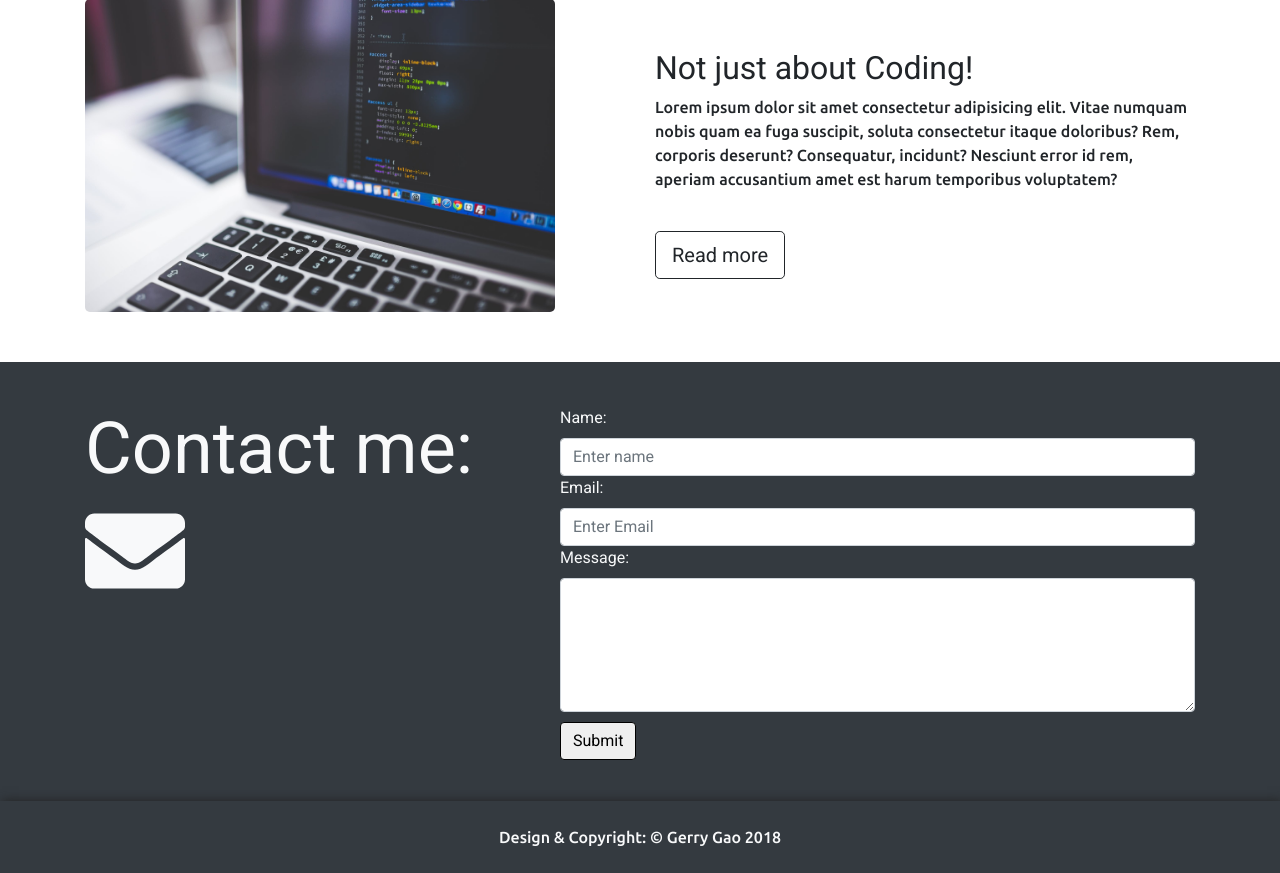
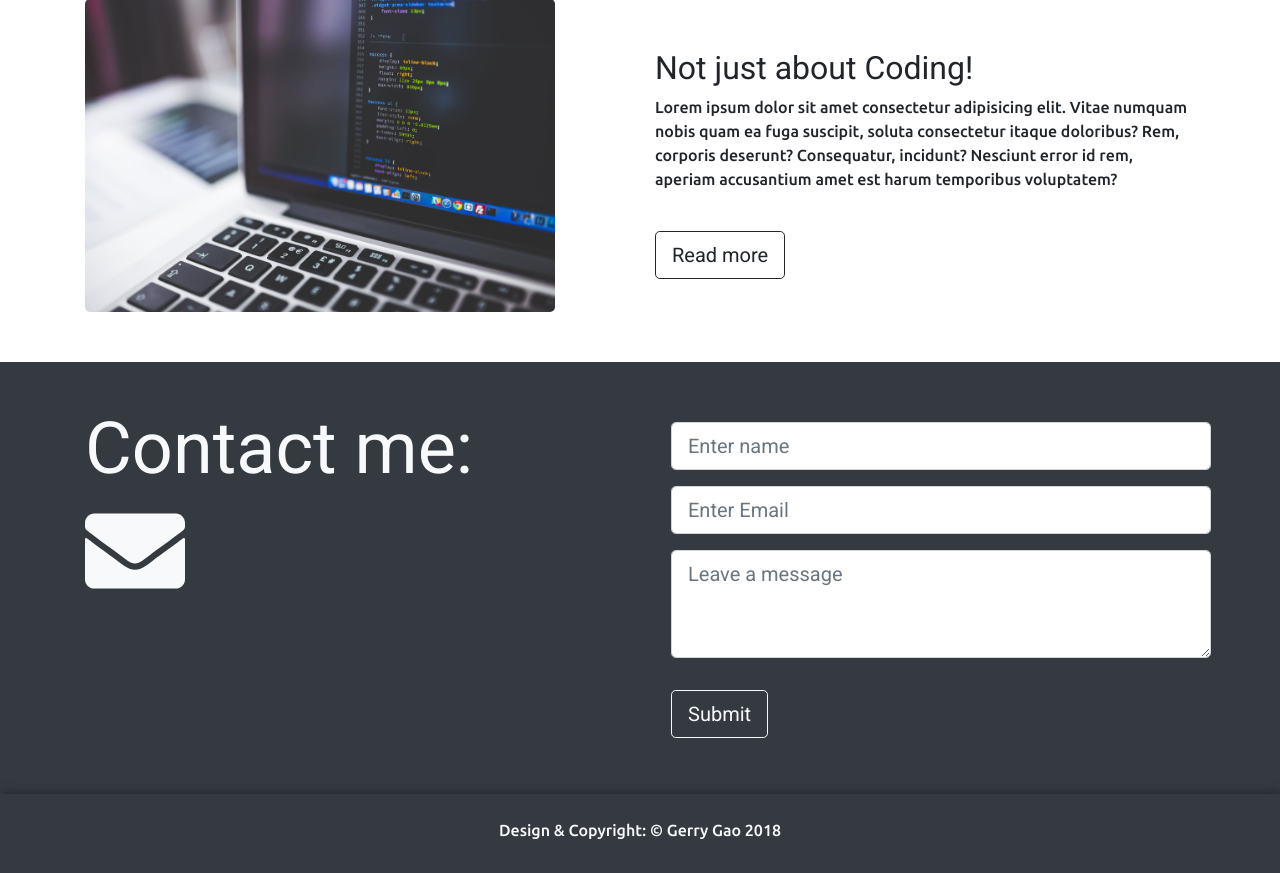
Before and after one commit to Gerry915/Gerryswebsite, a PHP site: page / in a window 1280 px wide. Shown: the part 2482-3355 px from the top of the page. After the commit the page ends 3321 px from the top, so only its background shows below. Run offline with PHP 8.4, Linux system fonts and the light colour scheme; some libraries are stand-ins or nearby versions.

Commit message:
change again!

```diff
--- a/index.html
+++ b/index.html
@@ -279,25 +279,19 @@
     <section id="contact" class="bg-dark">
         <div class="container text-light py-4">
             <div class="row">
-                <div class="col-md-5">
+                <div class="col-md-6">
                     <h1 class="display-3">Contact me:</h1>
                     <i class="fas fa-envelope" style="width:auto;height:100px"></i>
                 </div>
-                <div class="col-md-7">
+                <div class="col-md-6">
                     <form>
                         <div class="form-group">
-                            <label>Name: </label>
-                            <input class="form-control" type="text" name="" value="" placeholder="Enter name">
-                            <label>Email: </label>
-                            <input class="form-control" type="text" name="" value="" placeholder="Enter Email">
-                            <label>Message: </label>
-                            <textarea class="form-control" placehold er="Enter Message" rows="5"></textarea>
-                            <button class="btn btn-default submit-btn">Submit</button>
+                            <input class="form-control form-control-lg m-3" type="text" name="" value="" placeholder="Enter name">
+                            <input class="form-control form-control-lg m-3" type="text" name="" value="" placeholder="Enter Email">
+                            <textarea class="form-control form-control-lg m-3" placehold er="Enter Message" rows="3" placeholder="Leave a message"></textarea>
+                            <button type="submit" class="btn btn-outline-light btn-lg m-3">Submit</button>
                         </div>
                     </form>
-                </div>
-                <div class="col-md-5 col-md-5">
-
                 </div>
             </div>
         </div>
--- a/src/css/myStyle.css
+++ b/src/css/myStyle.css
@@ -80,11 +80,6 @@
 #contact {
   margin-top: 50px;
   padding-top: 20px;
-}
-
-#contact .submit-btn {
-  margin-top: 10px;
-  border: 1px solid;
 }
 
 footer {
--- a/src/css/myStyle.sass
+++ b/src/css/myStyle.sass
@@ -66,9 +66,6 @@ $heading-font: 'Ubuntu', sans-serif;
     margin-top: 50px
     padding-top: 20px
 
-#contact .submit-btn
-    margin-top: 10px
-    border: 1px solid
 
 footer
     box-shadow: 2px 0px 10px #222222
```
Also changed, not shown: src/img/slice_1.png (deleted), src/img/slice_2.png (deleted), src/img/slice_3.png (deleted), src/img/slice_4.png (deleted), 1 other file.
